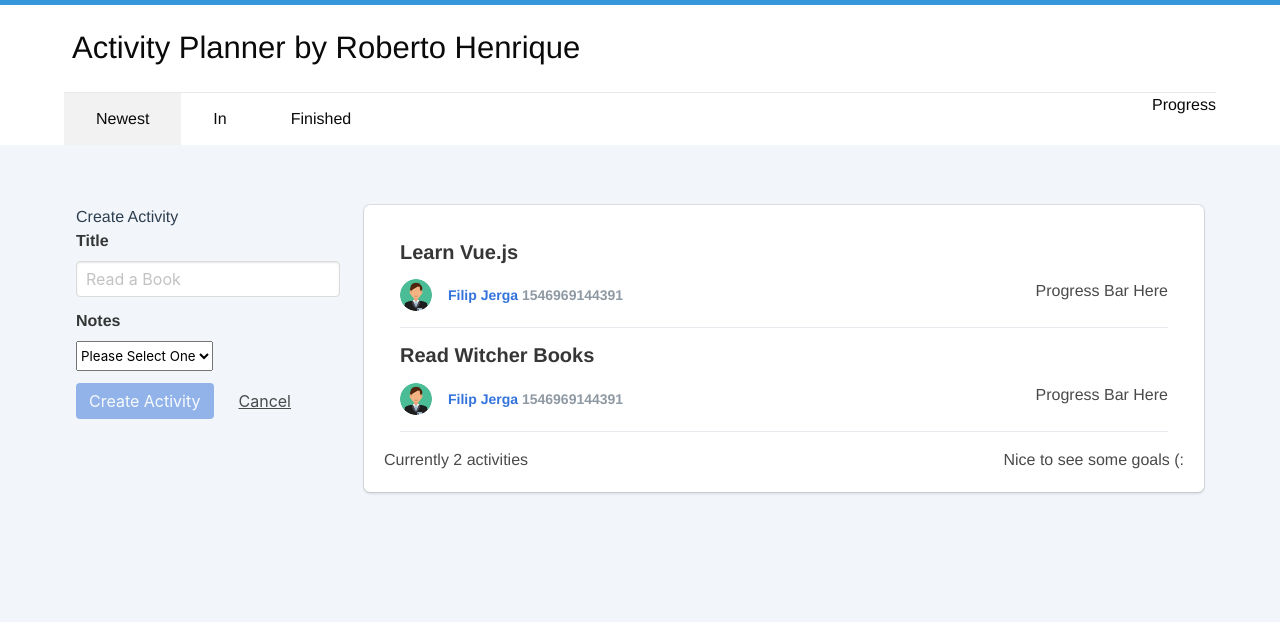
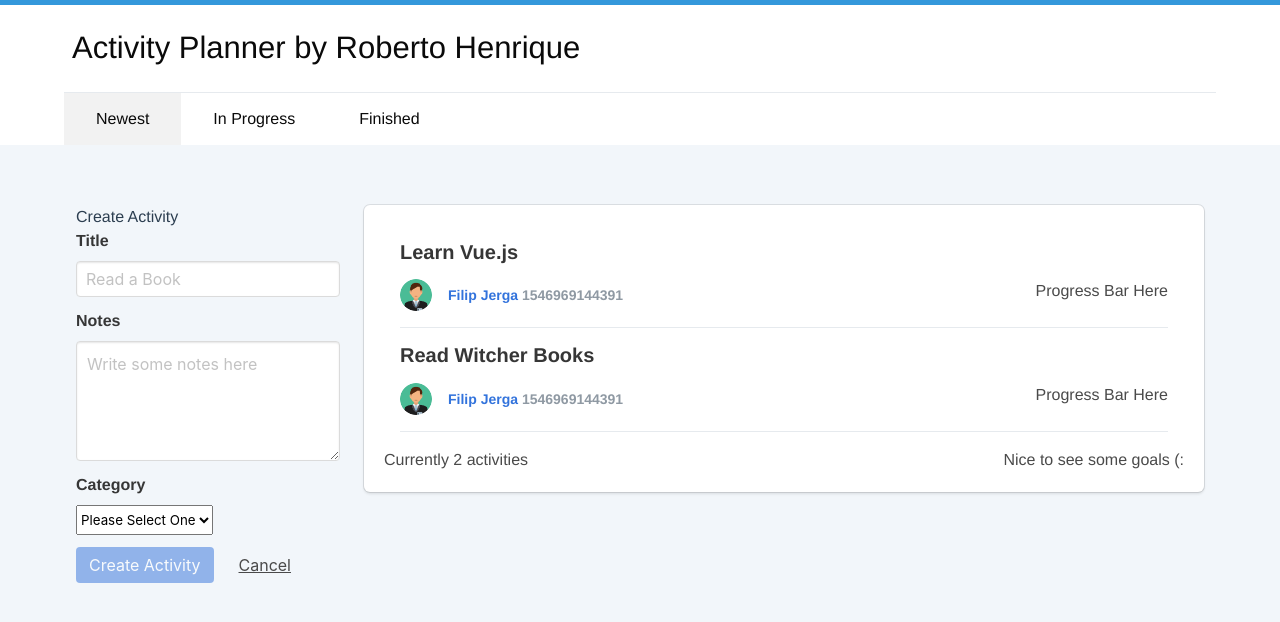
Before and after one commit to rhenrique1/vue-activity-cli, a Vue app: page / in a window 1280 px wide. Both pictures are taken after a click on the link "New Activity". Shown: the top 622 px of the page. Built offline with nearby package versions, Linux system fonts and the light colour scheme.

Commit message:
lesson 22

```diff
--- a/src/App.vue
+++ b/src/App.vue
@@ -4,7 +4,6 @@
       <div class="container">
         <div class="navbar-brand">
           <h1>{{ fullAppName }}</h1>
-          <!-- <h1>{{ watchedAppName }}</h1> -->
         </div>
       </div>
     </nav>
@@ -19,75 +18,19 @@
             <a
               class="navbar-item"
               href="#"
-            >In </a>
+            >In Progress</a>
             <a
               class="navbar-item"
               href="#"
             >Finished</a>
           </div>
-        </div>Progress
+        </div>
       </div>
     </nav>
     <section class="container">
       <div class="columns">
         <div class="column is-3">
-          <a
-            v-if="!isFormDisplayed"
-            class="button is-primary is-block is-alt is-large"
-            href="#"
-            @click="toggleFormDisplay()"
-          >New Activity</a>
-          <div
-            v-if="isFormDisplayed"
-            class="create-form"
-          >
-            <h2>Create Activity</h2>
-            <form>
-              <div class="field">
-                <label class="label">Title</label>
-                <div class="control">
-                  <input
-                    v-model="newActivity.title"
-                    class="input"
-                    type="text"
-                    placeholder="Read a Book"
-                  >
-                </div>
-              </div>
-              <div class="field">
-                <label
-                  class="label"
-                >Notes</label>
-                <div class="control">
-                  <select v-model="newActivity.category" class="select">
-                    <option disabled value="">Please Select One</option>
-                    <option v-for="category in categories" :key="category.id">
-                      {{ category.text }}
-                    </option>
-                  </select>
-                </div>
-              </div>
-              <div class="field is-grouped">
-                <div class="control">
-                  <button
-                    class="button is-link"
-                    :disabled="!isFormValid"
-                    @click="createActivity"
-                  >
-                    Create Activity
-                  </button>
-                </div>
-                <div
-                  class="control"
-                  @click="toggleFormDisplay()"
-                >
-                  <button class="button is-text">
-                    Cancel
-                  </button>
-                </div>
-              </div>
-            </form>
-          </div>
+          <ActivityCreate :categories="categories"/>
         </div>
         <div class="column is-9">
           <div class="box content">
@@ -107,21 +50,16 @@
 
 <script>
 import ActivityItem from './components/ActivityItem';
+import ActivityCreate from './components/ActivityCreate';
 import { fetchActivities, fetchUser, fetchCategories } from '@/api'
 export default {
   name: "App",
-  components: {ActivityItem},
+  components: {ActivityItem, ActivityCreate},
   data () {
     return {
-      isFormDisplayed: false,
       creator: 'Roberto Henrique',
       appName: 'Activity Planner',
       watchedAppName: 'Activity Planner by Filip Jerga',
-      newActivity: {
-        title: '',
-        notes: '',
-        category: '',
-      },
       items: {
           1: { name: 'Filip'},
           2: { name: 'John'}
@@ -132,9 +70,7 @@ export default {
     }
   },
   computed: {
-    isFormValid() {
-      return (this.newActivity.title && this.newActivity.notes);
-    },
+
     fullAppName() {
       return `${this.appName} by ${this.creator}`;
     },
@@ -159,15 +95,9 @@ export default {
     this.categories = fetchCategories();
   },
   methods: {
-    toggleFormDisplay() {
-      this.isFormDisplayed = !this.isFormDisplayed;
-    },
     createActivity() {
       console.log(this.newActivity);
     },
-    // isFormValid() {
-    //   return (this.newActivity.title && this.newActivity.notes);
-    // }
   }
 };
 </script>
--- /dev/null
+++ b/src/components/ActivityCreate.vue
@@ -0,0 +1,102 @@
+<template>
+    <div class="activityCreateForm">
+        <a
+            v-if="!isFormDisplayed"
+            class="button is-primary is-block is-alt is-large"
+            href="#"
+            @click="toggleFormDisplay()"
+        >New Activity</a>
+        <div
+            v-if="isFormDisplayed"
+            class="create-form"
+        >
+            <h2>Create Activity</h2>
+            <form>
+                <div class="field">
+                    <label class="label">Title</label>
+                    <div class="control">
+                    <input
+                        v-model="newActivity.title"
+                        class="input"
+                        type="text"
+                        placeholder="Read a Book"
+                    >
+                    </div>
+                </div>
+                <div class="field">
+                    <label class="label">Notes</label>
+                    <div class="control">
+                    <textarea
+                        v-model="newActivity.notes"
+                        class="textarea"
+                        placeholder="Write some notes here"
+                    />
+                    </div>
+                </div>
+                <div class="field">
+                    <label class="label">Category</label>
+                    <div class="control">
+                    <select v-model="newActivity.category" class="select">
+                        <option disabled value="">Please Select One</option>
+                        <option v-for="category in categories" :key="category.id">
+                        {{ category.text }}
+                        </option>
+                    </select>
+                    </div>
+                </div>
+                <div class="field is-grouped">
+                    <div class="control">
+                    <button
+                        class="button is-link"
+                        :disabled="!isFormValid"
+                        @click="createActivity"
+                    >
+                        Create Activity
+                    </button>
+                    </div>
+                    <div
+                    class="control"
+                    @click="toggleFormDisplay()"
+                    >
+                    <button class="button is-text">
+                        Cancel
+                    </button>
+                    </div>
+                </div>
+            </form>
+        </div>
+    </div>
+</template>
+<script>
+    export default {
+        props: {
+            categories: {
+                type: Object,
+                required: true
+            },
+        },
+        data() {
+            return {
+                isFormDisplayed: false,
+                newActivity: {
+                    title: '',
+                    notes: '',
+                    category: '',
+                },
+            }
+        },
+        computed: {
+            isFormValid() {
+                return (this.newActivity.title && this.newActivity.notes && this.newActivity.category);
+            },
+        },
+        methods: {
+            toggleFormDisplay() {
+                this.isFormDisplayed = !this.isFormDisplayed;
+            },
+        }
+    }
+</script>
+<style scoped>
+
+</style>
```
